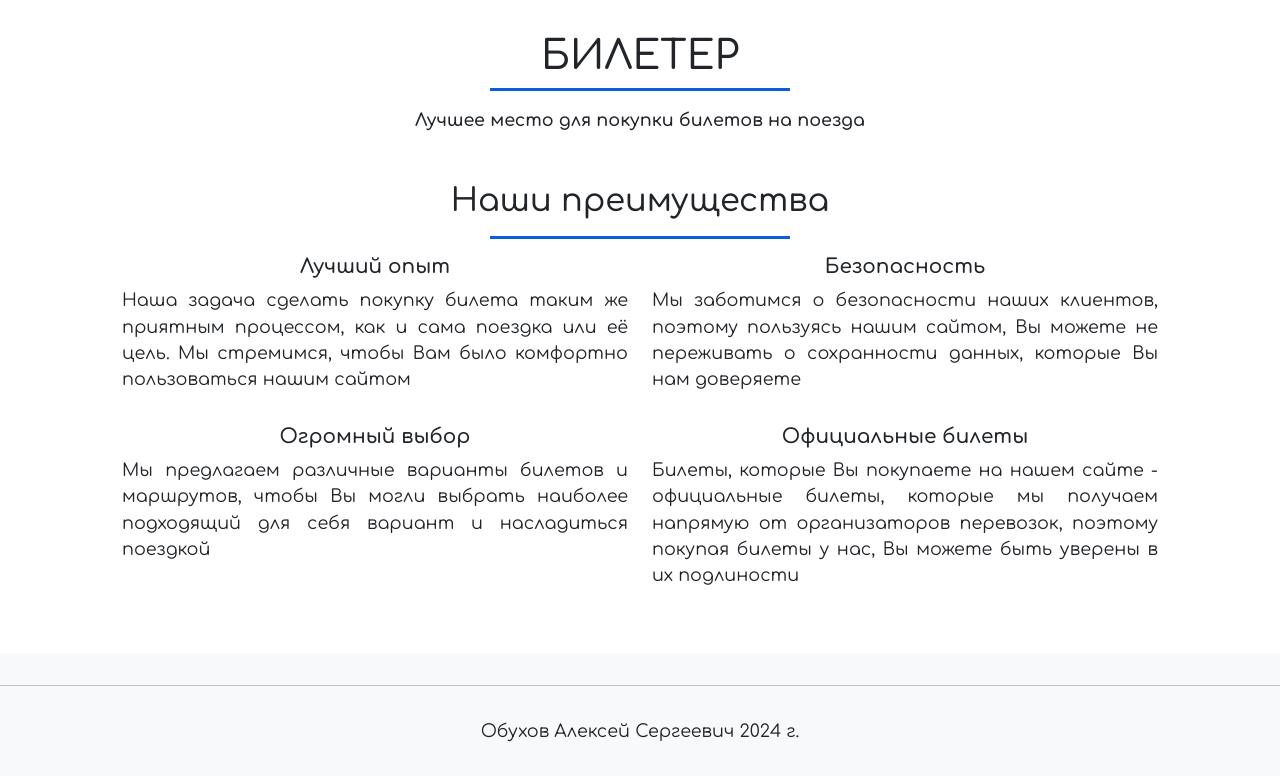
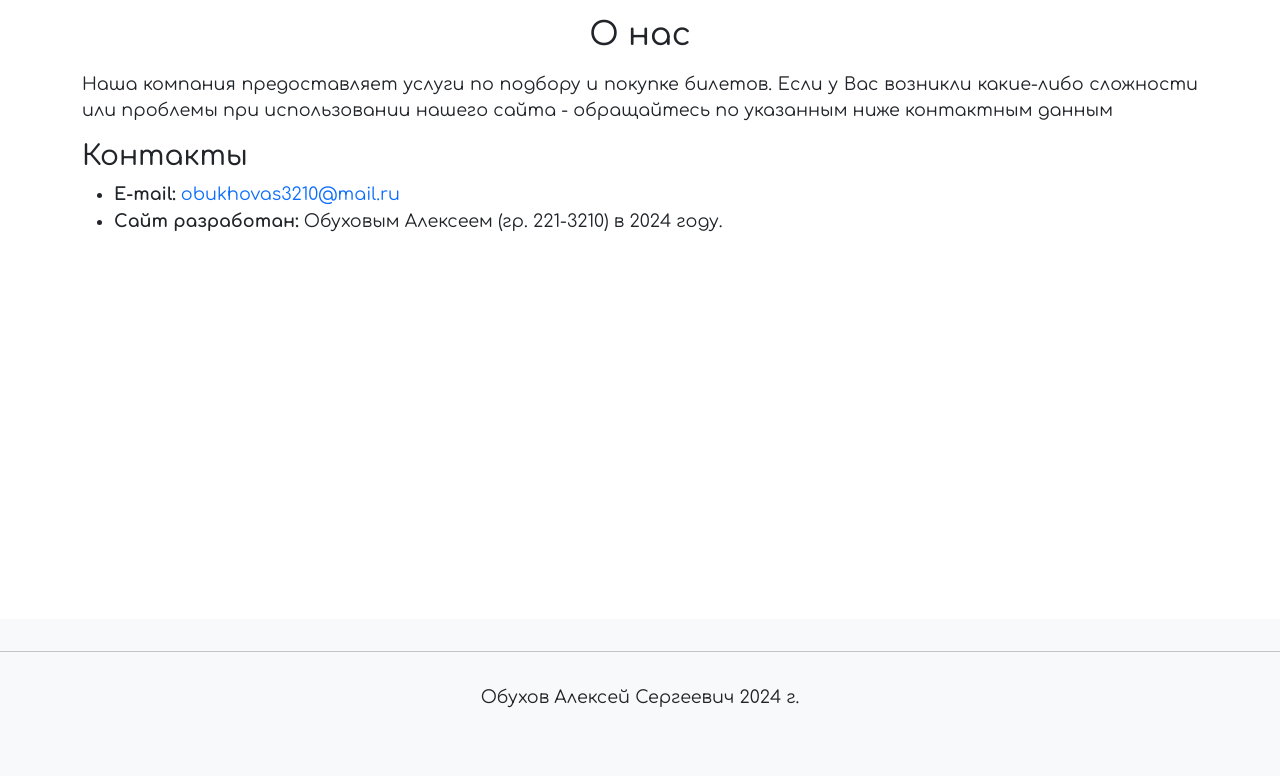
Before and after one commit to AlexOS12/obukhov-221-3210-web-dev-kp, a Flask app: page /about in a window 1280 px wide. Shown: the part 58-834 px from the top of the page. After the commit the page ends 766 px from the top, so only its background shows below. Run offline with Flask 3, Linux system fonts and the light colour scheme.

Commit message:
Небольшие правки

```diff
--- a/app/templates/about.html
+++ b/app/templates/about.html
@@ -1,41 +1,17 @@
 {% extends 'base.html' %}
 
 {% block content %}
-<section class="container-fluid p-3 row mx-auto text-center tagImage">
-    <div class="tagText mx-auto my-auto col-10 col-md-6">
-        <h1>БИЛЕТЕР</h1>
-        <div class="line mx-auto mb-3"></div>
-        <p class="fw-semibold">Лучшее место для покупки билетов на поезда</p>
-    </div>
-</section>
-<!-- Блок с описание преимуществ компании -->
-<section class="container row p-3 justify-content-center mx-auto">
-    <div>
-        <h2 class="text-center mb-3">Наши преимущества</h2>
-        <div class="line mx-auto mb-3"></div>
-    </div>
-    <div class="row mx-auto">
-        <div class="col-12 col-md-6 mb-3">
-            <h5 class="text-center fw-semibold">Лучший опыт</h5>
-            <p clas="text-center">Наша задача сделать покупку билета таким же приятным процессом, как и сама поездка или
-                её цель. Мы стремимся, чтобы Вам было комфортно пользоваться нашим сайтом</p>
-        </div>
-        <div class="col-12 col-md-6 mb-3">
-            <h5 class="text-center fw-semibold">Безопасность</h5>
-            <p clas="text-center">Мы заботимся о безопасности наших клиентов, поэтому пользуясь нашим сайтом, Вы можете
-                не переживать о сохранности данных, которые Вы нам доверяете</p>
-        </div>
-        <div class="col-12 col-md-6 mb-3">
-            <h5 class="text-center fw-semibold">Огромный выбор</h5>
-            <p clas="text-center">Мы предлагаем различные варианты билетов и маршрутов, чтобы Вы могли выбрать наиболее
-                подходящий для себя вариант и насладиться поездкой </p>
-        </div>
-        <div class="col-12 col-md-6 mb-3">
-            <h5 class="text-center fw-semibold">Официальные билеты</h5>
-            <p clas="text-center">Билеты, которые Вы покупаете на нашем сайте - официальные билеты, которые мы получаем
-                напрямую от организаторов перевозок, поэтому покупая билеты у нас, Вы можете быть уверены в их
-                подлиности</p>
-        </div>
-    </div>
-</section>
+<h2 class="text-center mb-3">О нас</h2>
+<p>Наша компания предоставляет услуги по подбору и покупке билетов. Если у Вас возникли какие-либо сложности или
+    проблемы при использовании нашего сайта - обращайтесь по указанным ниже контактным данным</p>
+
+<h3>Контакты</h3>
+<ul>
+    <li>
+        <b>E-mail: </b> <a href="mailto:obukhovas3210@mail.ru">obukhovas3210@mail.ru</a>
+    </li>
+    <li>
+        <b>Cайт разработан: </b> Обуховым Алексеем (гр. 221-3210) в 2024 году.
+    </li>
+</ul>
 {% endblock %}
```
Also changed, not shown: app/templates/index.html (+40 -0 lines).
